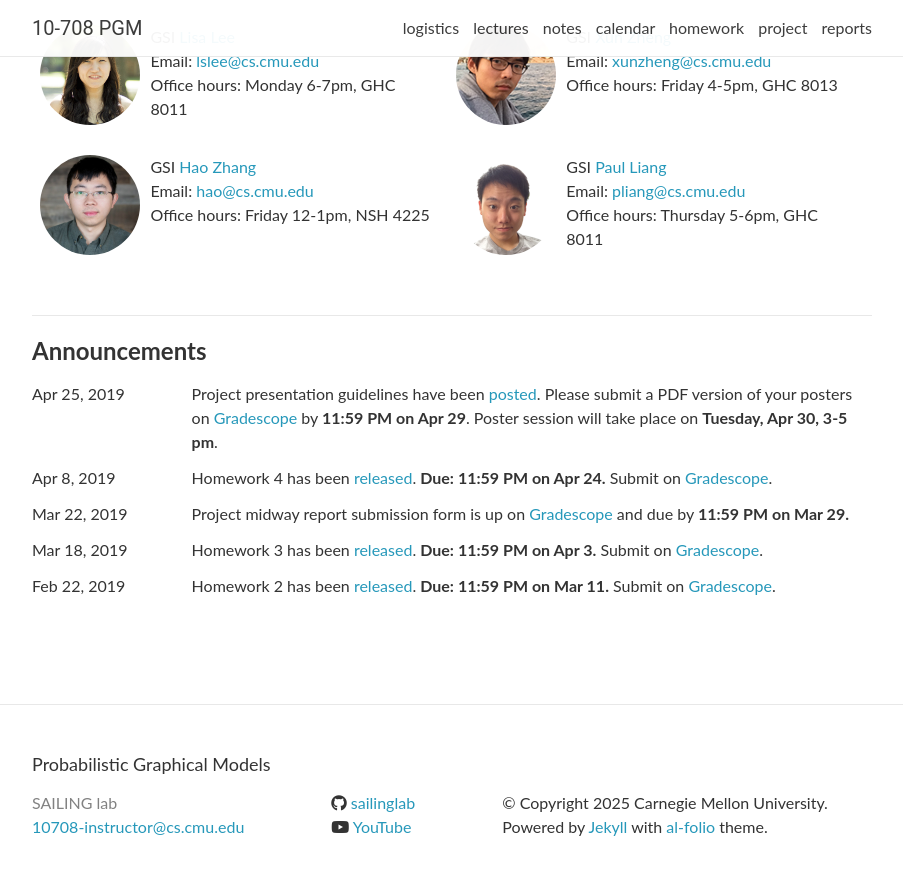
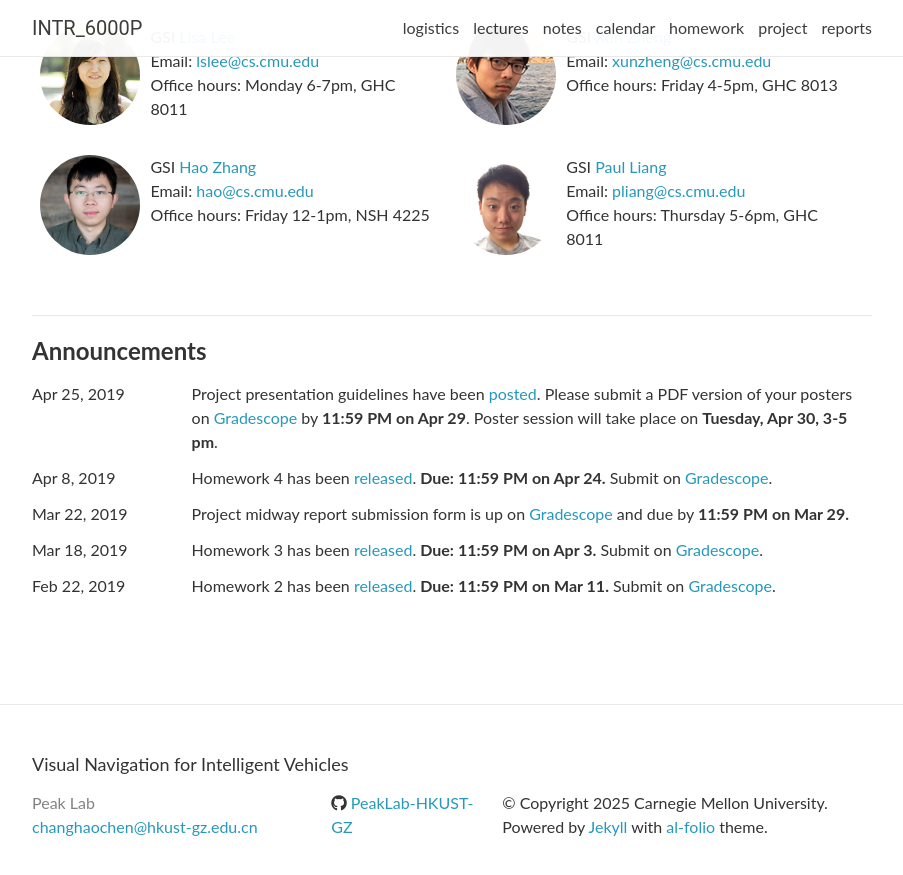
Before and after one commit to PeakLab-HKUST-GZ/INTR_6000P, a Jekyll site: the page built from _pages/about.md, in a window 1280 px wide and 900 px high, scrolled down 812 px. Shown: the top 875 px of the window, without its empty margins (188-1091 px from the left). Built offline with Jekyll 4.4.1, drawn with Linux system fonts in a browser that asks for light colours; nearby versions of some CDN libraries; comment, search, counter and statistics services are not loaded.

Commit message:
update config

```diff
--- a/_config.yml
+++ b/_config.yml
@@ -1,12 +1,12 @@
 # -----------------------------------------------------------------------------
 # Site settings
 # -----------------------------------------------------------------------------
-author: SAILING lab
-name: 10-708 PGM
-title: Probabilistic Graphical Models
-email: 10708-instructor@cs.cmu.edu
+author: Peak Lab
+name: INTR_6000P
+title: Visual Navigation for Intelligent Vehicles
+email: changhaochen@hkust-gz.edu.cn
 description: >
-  10-708 - Probabilistic Graphical Models - Carnegie Mellon University - Spring 2019
+  INTR_6000P - Visual Navigation for Intelligent Vehicles - The Hong Kong University of Science and Technology (Guangzhou) - Fall 2025
 footer_text: >
   Powered by <a href="http://jekyllrb.com/" target="_blank">Jekyll</a> with <a href="https://github.com/alshedivat/al-folio">al-folio</a> theme.
 
@@ -16,9 +16,9 @@ baseurl: INTR_6000P # the subpath of your site, e.g. /blog/
 # -----------------------------------------------------------------------------
 # Social integration
 # -----------------------------------------------------------------------------
-github_username: sailinglab
-google_analytics: UA-131744305-1
-youtube_channel: UCim-E6bNz7lUyKZwhgN6S1A
+github_username: PeakLab-HKUST-GZ
+google_analytics: #UA-131744305-1
+youtube_channel: #UCim-E6bNz7lUyKZwhgN6S1A
 rss:  # notes rss
 
 # -----------------------------------------------------------------------------
```
